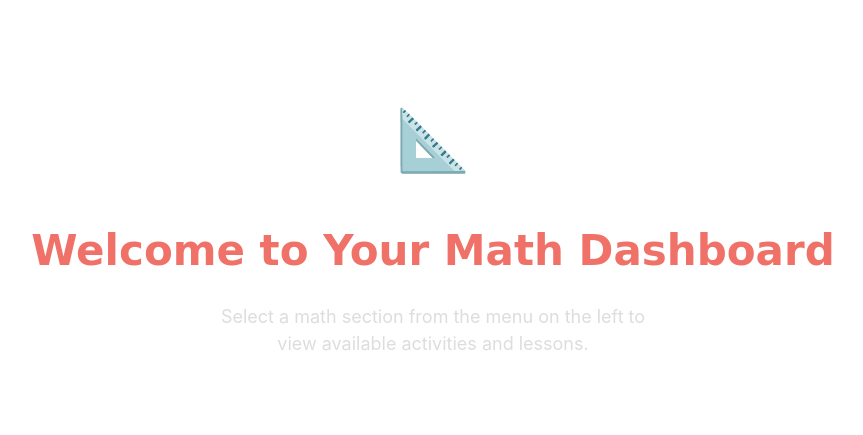
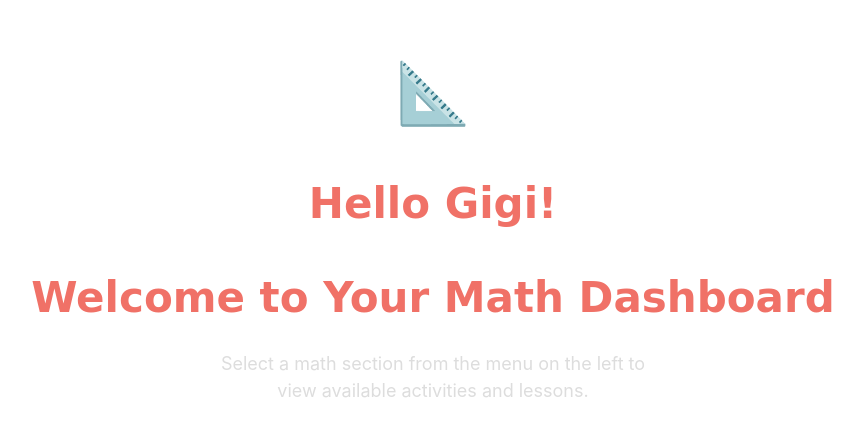
Before and after one commit to LadyHawk613/gigi-math-dashboard, a plain HTML site: page welcome.html in a window 1280 px wide. Shown: the part 161-596 px from the top of the page, without its empty margins (207-1070 px from the left). Drawn offline with Linux system fonts and the light colour scheme; a web font is replaced by a local one.

Commit message:
Update title and greeting in welcome.html

```diff
--- a/welcome.html
+++ b/welcome.html
@@ -3,7 +3,7 @@
 <head>
     <meta charset="UTF-8">
     <meta name="viewport" content="width=device-width, initial-scale=1.0">
-    <title>Welcome</title>
+    <title>Welcome Gigi!</title>
     <!-- Import chalk font -->
     <link href="https://fonts.googleapis.com/css2?family=Cabin+Sketch:wght@700&display=swap" rel="stylesheet">
     <style>
@@ -46,6 +46,7 @@
 </head>
 <body>
     <div class="placeholder-icon">📐</div>
+    <h2>Hello Gigi!</h2>
     <h2>Welcome to Your Math Dashboard</h2>
     <p>Select a math section from the menu on the left to view available activities and lessons.</p>
 </body>
```
